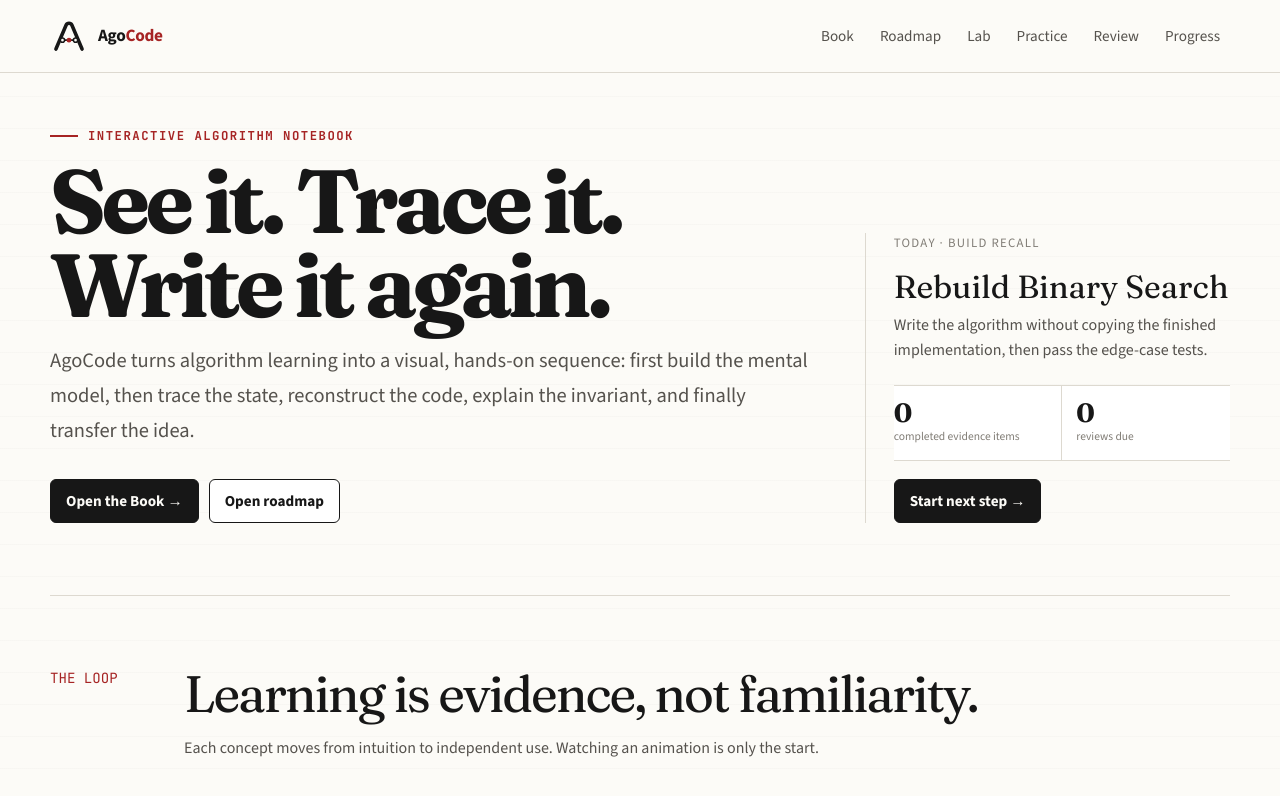
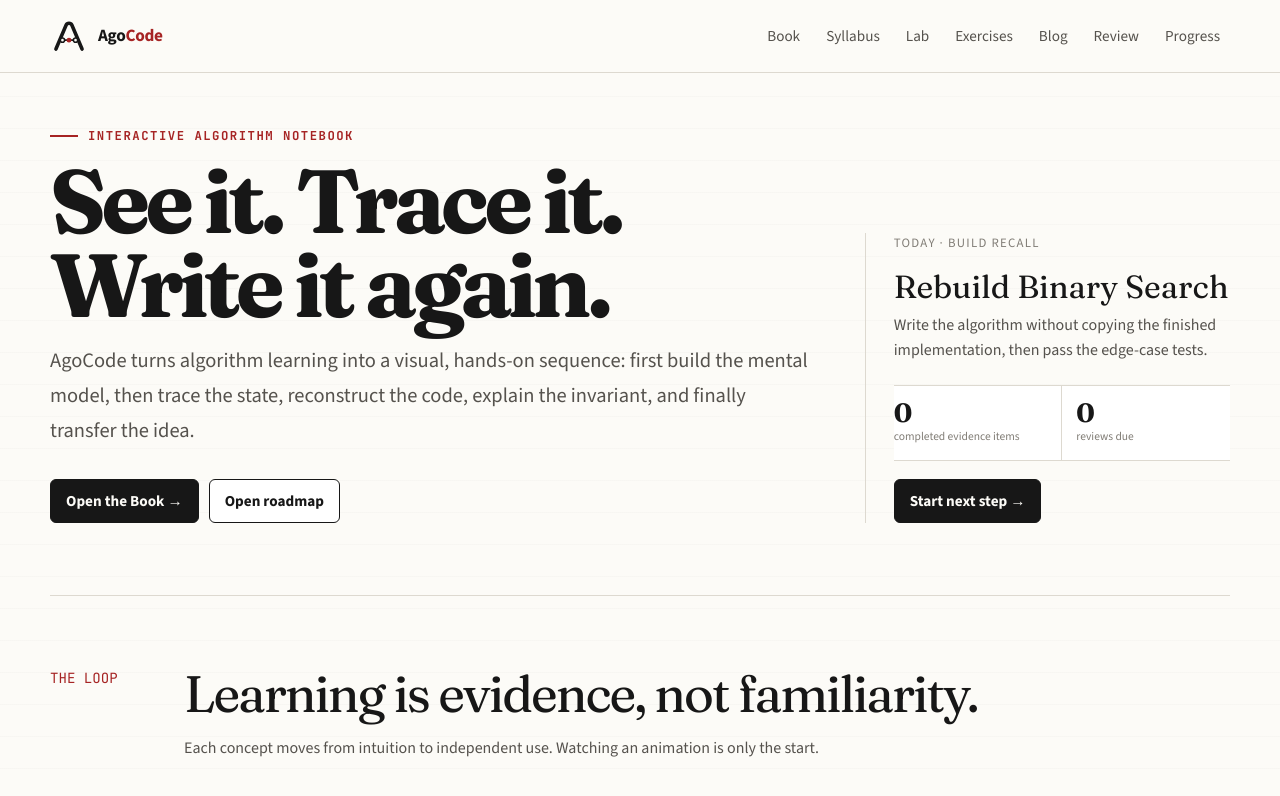
Before and after one commit to anatwork14/agocode, a Next.js app: page / in a window 1280 px wide. Shown: the top 796 px of the page. Built offline with nearby package versions, Linux system fonts and the light colour scheme.

Commit message:
feat: surface syllabus exercises and field notes in navigation

```diff
--- a/components/SiteHeader.tsx
+++ b/components/SiteHeader.tsx
@@ -3,9 +3,10 @@ import { BrandLockup } from "@/components/brand/Logo";
 
 const links = [
   ["Book", "/learn"],
-  ["Roadmap", "/roadmap"],
+  ["Syllabus", "/syllabus"],
   ["Lab", "/lab"],
-  ["Practice", "/practice"],
+  ["Exercises", "/exercises"],
+  ["Blog", "/blog"],
   ["Review", "/review"],
   ["Progress", "/progress"],
 ] as const;
@@ -22,8 +23,8 @@ export function SiteHeader() {
             </Link>
           ))}
         </nav>
-        <Link className="mobile-nav" href="/learn">
-          Open book →
+        <Link className="mobile-nav" href="/syllabus">
+          Open syllabus →
         </Link>
       </div>
     </header>
```
